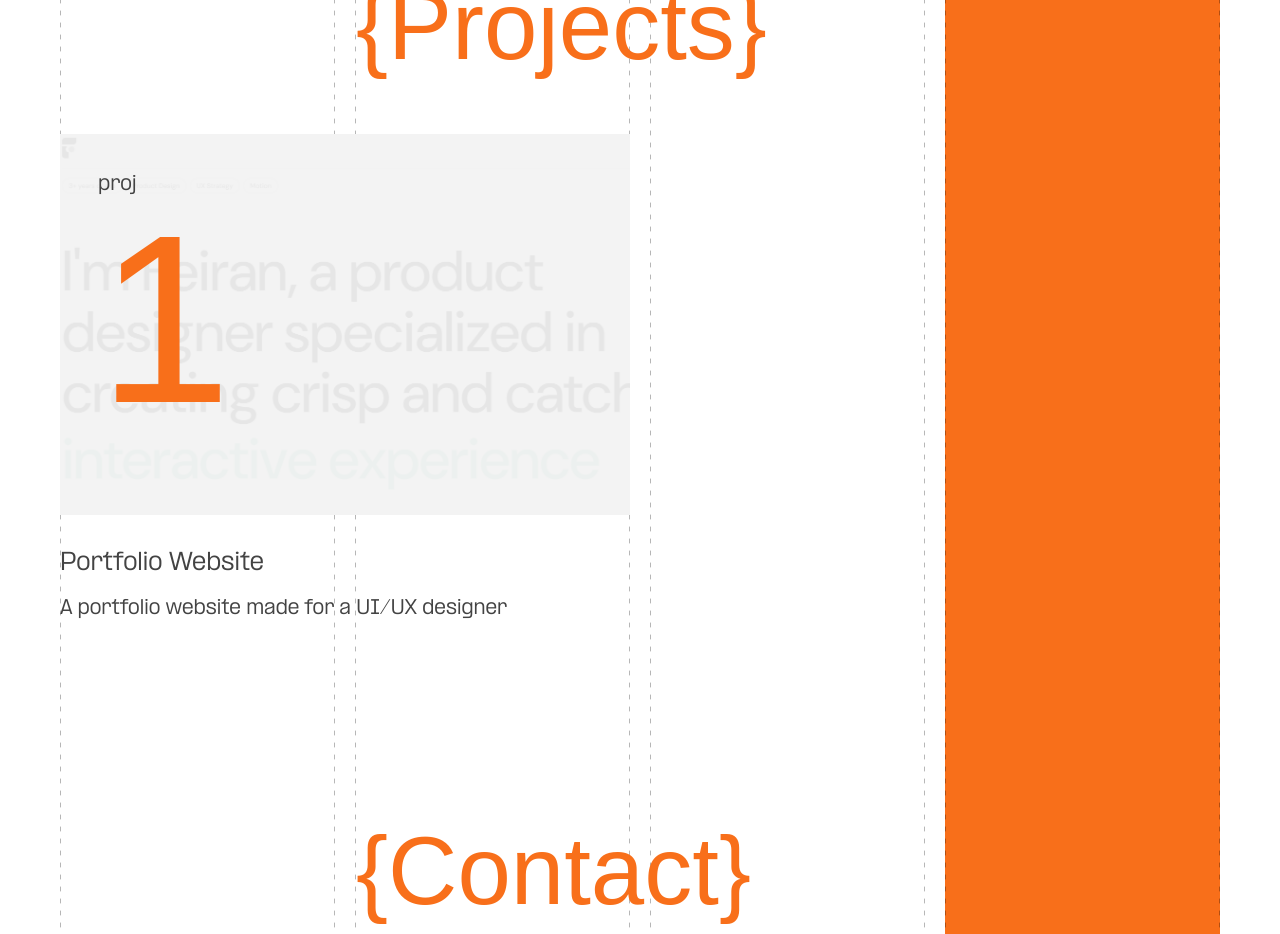
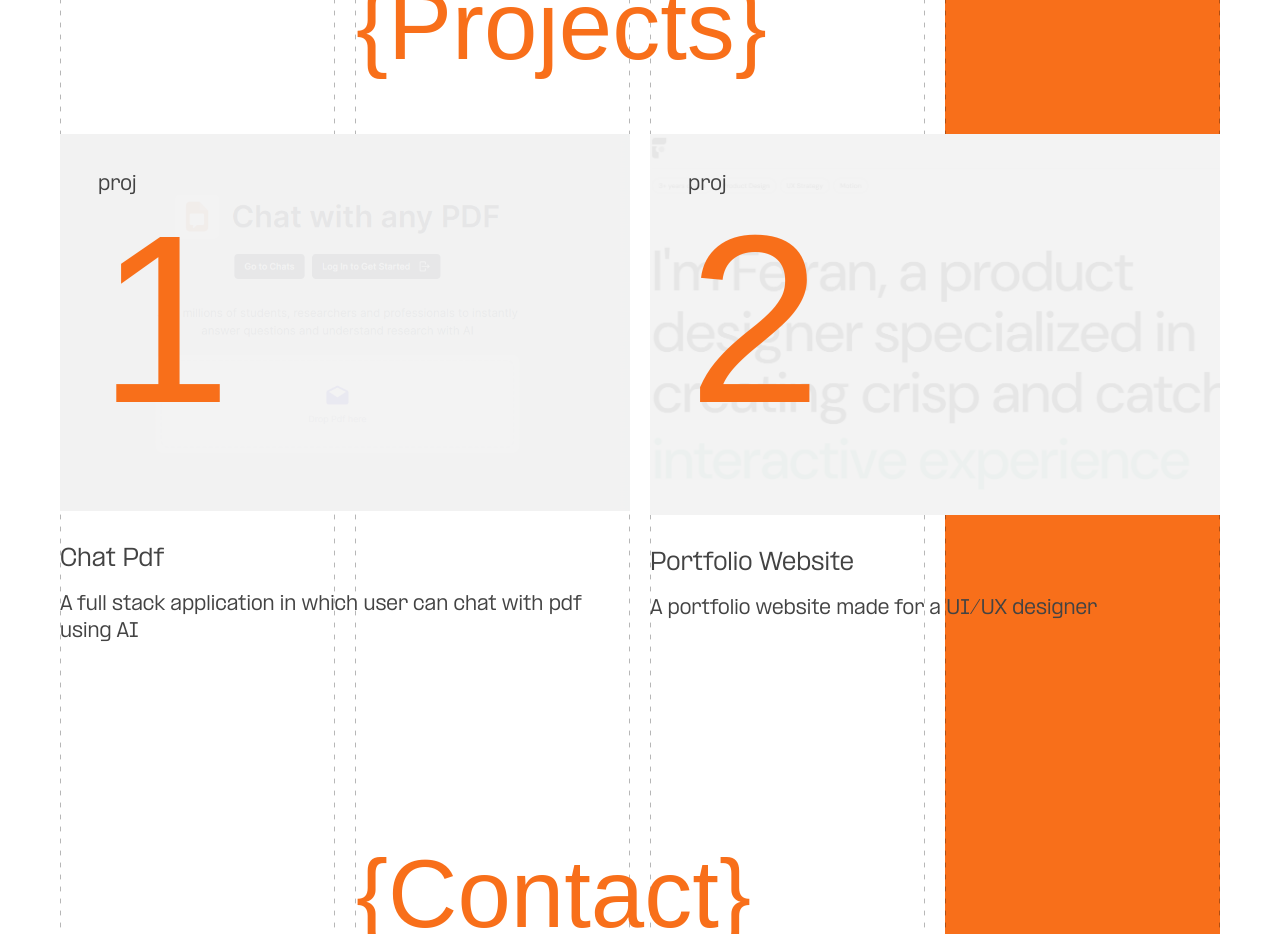
Before and after one commit to CxLeo/lw-p, a Next.js app: page / in a window 1280 px wide. Shown: the part 4260-5194 px from the top of the page. Built offline with nearby package versions, Linux system fonts and the light colour scheme; a web font is replaced by a local one.

Commit message:
fixed some typo

```diff
--- a/components/Project.tsx
+++ b/components/Project.tsx
@@ -3,13 +3,13 @@ import React from "react";
 import ProjectCard from "./ProjectCard";
 
 const projects=[
-    // {
-    //     title:"Chat Pdf",
-    //     description:"A full stack application in which user can chat with pdf using AI",
-    //     techs:[],
-    //     url:"/images/chat.png",
-    //     link:"https://aichat-pdf.vercel.app/"
-    // },
+    {
+        title:"Chat Pdf",
+        description:"A full stack application in which user can chat with pdf using AI",
+        techs:[],
+        url:"/images/chat.png",
+        link:"https://aichat-pdf.vercel.app/"
+    },
     {
         title:"Portfolio Website",
         description:"A portfolio website made for a UI/UX designer",
```
